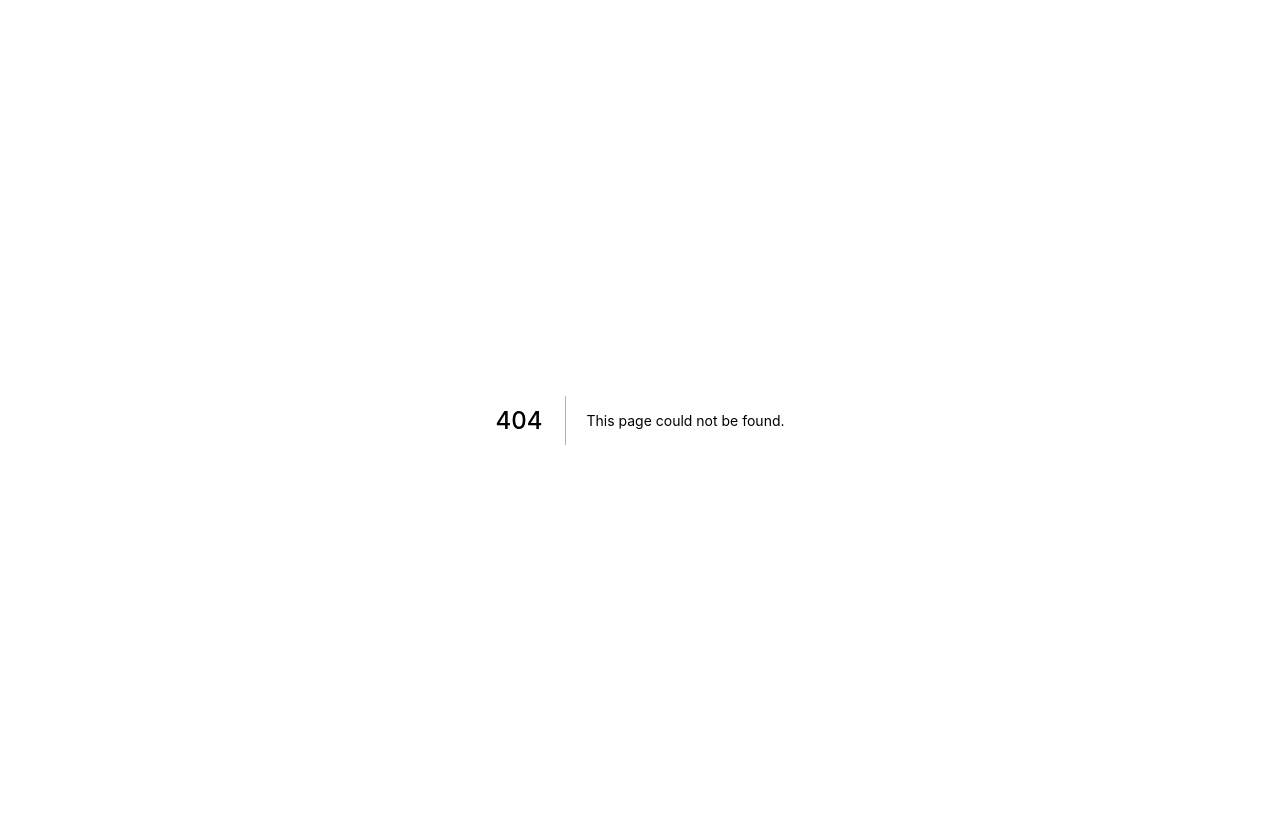
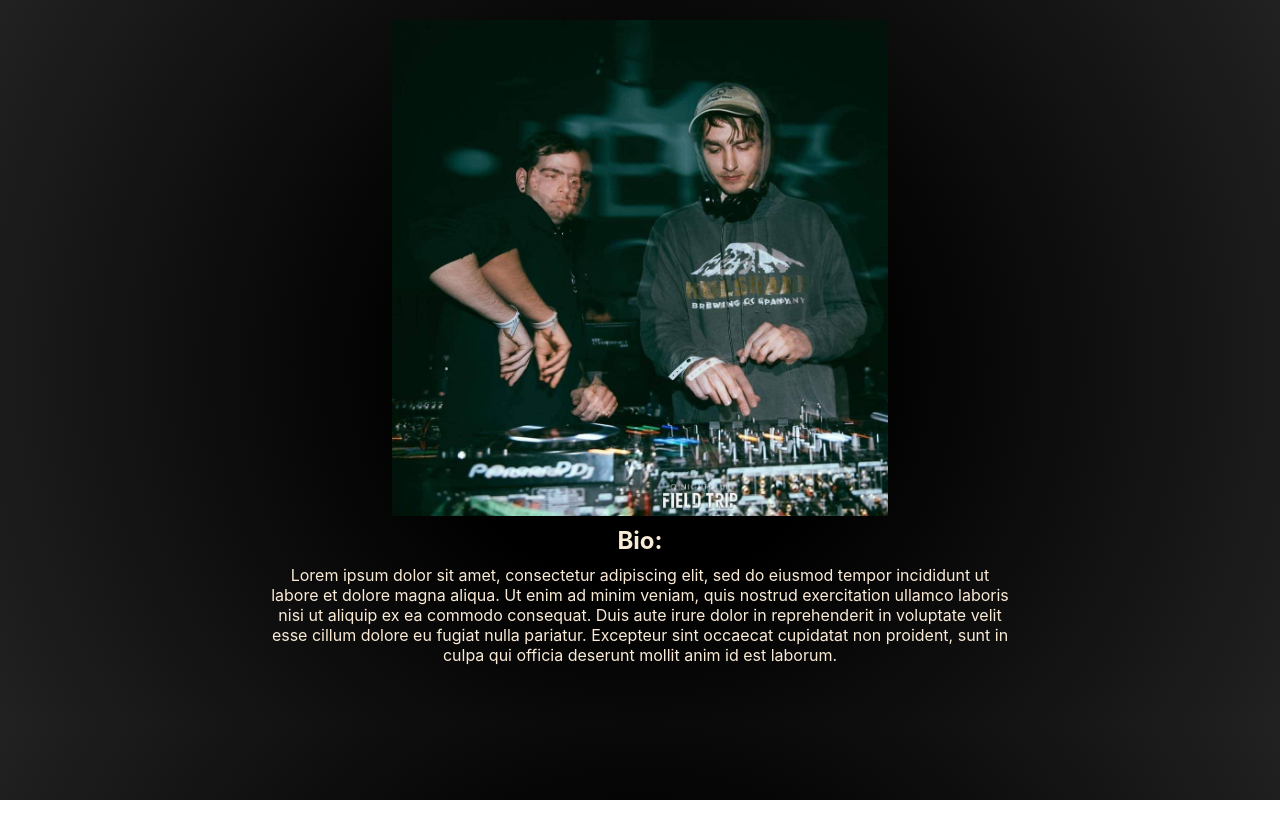
Before and after one commit to AlexSuth/heirzsite, a Next.js app: page /about in a window 1280 px wide. Before the commit this address had no page. Shown: the top 838 px of the page. After the commit the page ends 800 px from the top, so only its background shows below. Built offline with nearby package versions, Linux system fonts and the light colour scheme.

Commit message:
first draft complete

```diff
--- a/package.json
+++ b/package.json
@@ -11,6 +11,7 @@
     "next": "^11.0.0",
     "react": "17.0.2",
     "react-dom": "17.0.2",
+    "react-player": "^2.9.0",
     "sass": "^1.42.1"
   }
 }
--- /dev/null
+++ b/pages/about.js
@@ -0,0 +1,25 @@
+import React from 'react';
+
+const about = () => {
+  return (
+    <div className='container'>
+      <header>
+        <img src='/heirz-q.jpg' alt='HEIRZ' className='about-image' />
+      </header>
+      <main>
+        <h2>Bio:</h2>
+        <p>
+          Lorem ipsum dolor sit amet, consectetur adipiscing elit, sed do
+          eiusmod tempor incididunt ut labore et dolore magna aliqua. Ut enim ad
+          minim veniam, quis nostrud exercitation ullamco laboris nisi ut
+          aliquip ex ea commodo consequat. Duis aute irure dolor in
+          reprehenderit in voluptate velit esse cillum dolore eu fugiat nulla
+          pariatur. Excepteur sint occaecat cupidatat non proident, sunt in
+          culpa qui officia deserunt mollit anim id est laborum.
+        </p>
+      </main>
+    </div>
+  );
+};
+
+export default about;
--- a/styles.css
+++ b/styles.css
@@ -3,7 +3,27 @@
     'Arial', sans-serif;
   padding: 20px 20px 60px;
   margin: 0 auto;
-  background-color: black;
+  background: hsla(0, 0%, 0%, 1);
+
+  background: radial-gradient(
+    circle,
+    hsla(0, 0%, 0%, 1) 29%,
+    hsla(0, 0%, 13%, 1) 100%
+  );
+
+  background: -moz-radial-gradient(
+    circle,
+    hsla(0, 0%, 0%, 1) 29%,
+    hsla(0, 0%, 13%, 1) 100%
+  );
+
+  background: -webkit-radial-gradient(
+    circle,
+    hsla(0, 0%, 0%, 1) 29%,
+    hsla(0, 0%, 13%, 1) 100%
+  );
+
+  filter: progid: DXImageTransform.Microsoft.gradient( startColorstr="#000000", endColorstr="#222222", GradientType=1 );
 }
 
 /* img {
@@ -14,20 +34,58 @@
   margin-right: auto;
 } */
 
+h1 {
+  color: antiquewhite;
+  margin: 0 auto;
+  text-align: center;
+}
+
+h2 {
+  color: antiquewhite;
+  margin: 0 auto;
+  text-align: center;
+  padding: 10px;
+}
+
+p {
+  color: antiquewhite;
+  margin: 0 auto;
+  text-align: center;
+  max-width: 60%;
+}
+
 .container {
   margin: 0 auto;
 }
 
 .eventdates {
-  padding-bottom: 20px;
   max-width: 80%;
+  width: 100%;
+  display: block;
+  margin-left: auto;
+  margin-right: auto;
+  margin: 0 auto;
+}
+
+.logo {
+  max-width: 50%;
   display: block;
   margin-left: auto;
   margin-right: auto;
 }
 
-.logo {
-  max-width: 50%;
+.about-image {
+  max-width: 40%;
+  display: block;
+  margin-left: auto;
+  margin-right: auto;
+}
+
+.media {
+  margin: 0 auto;
+  background-size: contain;
+  background-repeat: no-repeat;
+  max-width: 100%;
   display: block;
   margin-left: auto;
   margin-right: auto;
@@ -39,4 +97,16 @@
   display: block;
   margin-left: auto;
   margin-right: auto;
+  -webkit-filter: grayscale(100%); /* Safari 6.0 - 9.0 */
+  filter: grayscale(100%);
 }
+
+.soundcloudplayer {
+  padding-bottom: 30px;
+  max-width: 100%;
+  display: block;
+  margin-left: auto;
+  margin-right: auto;
+  -webkit-filter: grayscale(100%); /* Safari 6.0 - 9.0 */
+  filter: grayscale(100%);
+}
```
Also changed, not shown: components/Media.js (added, +13 -0 lines), components/SoundcloudPlayer.js (added, +16 -0 lines), pages/index.js (+8 -4 lines), public/heirz-q.jpg (added), 1 other file (tests, documents, lock files or other folders).
